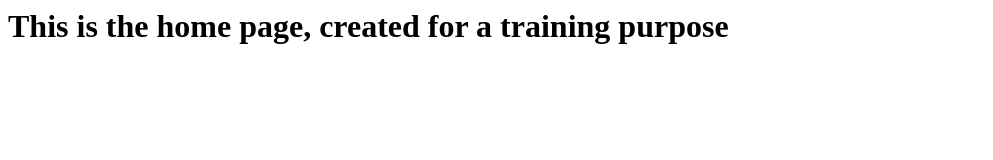
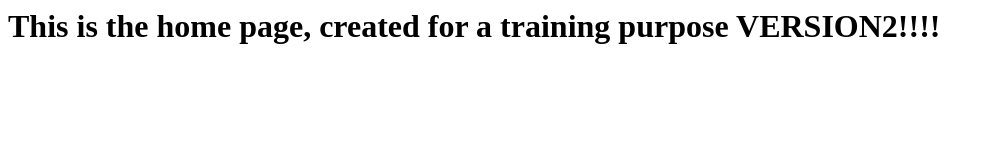
Before and after one commit to niconosenzo/http-test, a plain HTML site: page index.html in a window 1280 px wide. Shown: the whole page, without its empty margins (0-993 px from the left). Drawn offline with Linux system fonts and the light colour scheme.

Commit message:
changed the index page

```diff
--- a/index.html
+++ b/index.html
@@ -3,6 +3,6 @@
     <title>HTML Home Page</title>
   </head>
   <body>
-    <h1>This is the home page, created for a training purpose</h1>
+    <h1>This is the home page, created for a training purpose VERSION2!!!!</h1>
   </body>
 </html>
```
